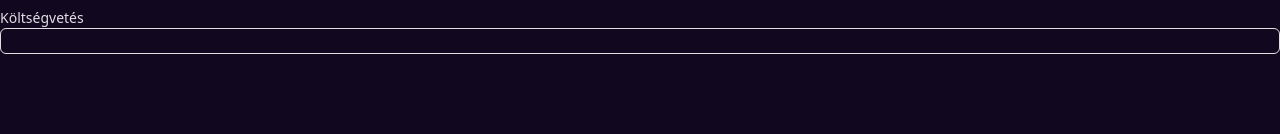
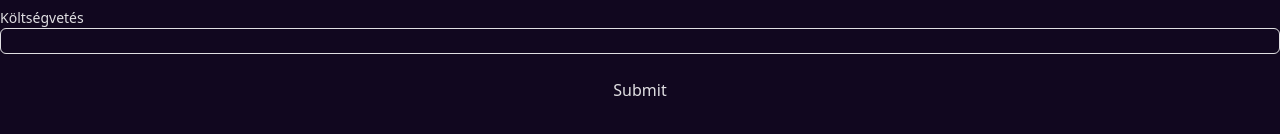
Before and after one commit to VasFruzsina/DDC_test, a Vue app in the folder DDC_test/: page / in a window 1280 px wide. Shown: the part 272-406 px from the top of the page. Built offline with nearby package versions, Linux system fonts and the light colour scheme.

Commit message:
l1/feature_4: AppButton component

```diff
--- a/DDC_test/src/components/UI/AppButton.vue
+++ b/DDC_test/src/components/UI/AppButton.vue
@@ -0,0 +1,17 @@
+<script setup lang="ts">
+const props = withDefaults(defineProps<{
+  subtitle: string
+  type?: 'button' | 'submit'
+}>(), {
+  type: 'button'
+})
+</script>
+
+<template>
+  <button
+    :type="type"
+    class="rounded-md px-3 py-2"
+  >
+    {{ subtitle }}
+  </button>
+</template>
--- a/DDC_test/src/components/level1/Form.vue
+++ b/DDC_test/src/components/level1/Form.vue
@@ -1,6 +1,8 @@
 <script setup lang="ts">
+import AppButton from "../UI/AppButton.vue";
 import AppInput from "../UI/AppInput.vue";
 import AppTextarea from "../UI/AppTextarea.vue";
+
 
 import { ref } from "vue";
 
@@ -32,5 +34,6 @@ const budget = ref<number | null>(null);
       <label for="budget" class="block text-sm font-medium">Költségvetés</label>
       <AppInput id="budget" v-model.number="budget" type="number" />
     </div>
+    <AppButton type="submit" subtitle="Submit"/>
   </form>
 </template>
```
